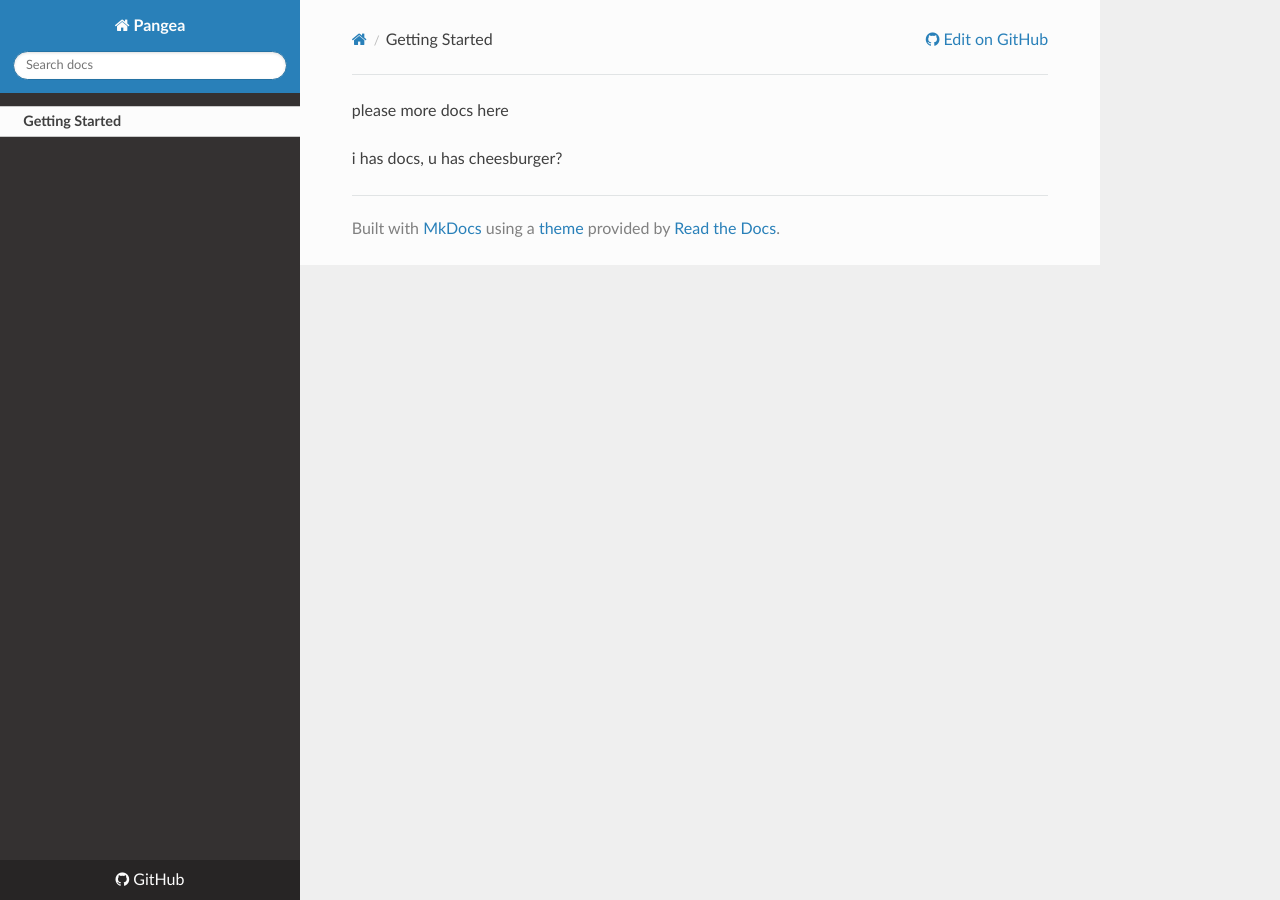
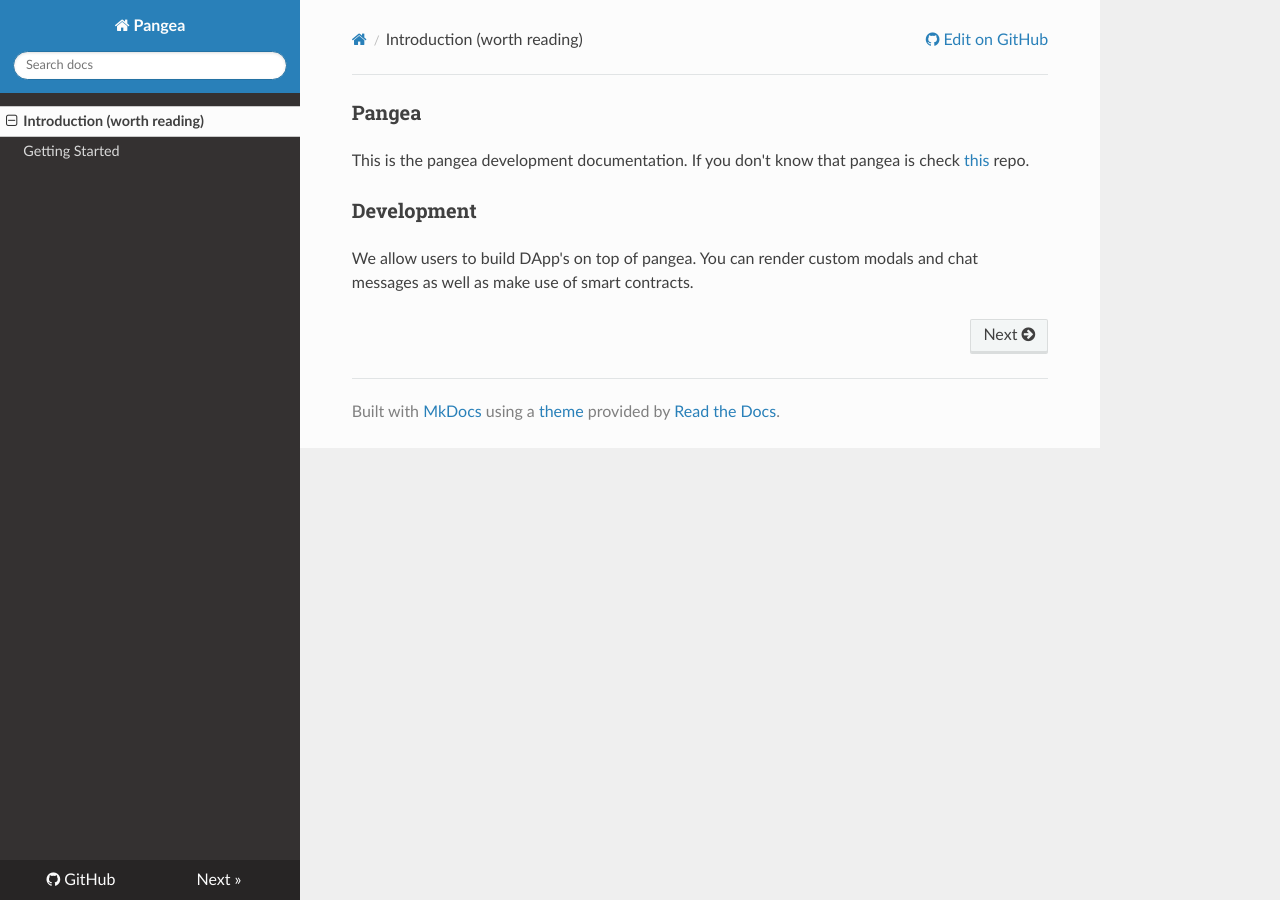
Before and after one commit to Bit-Nation/pangea-developer-documentation, an MkDocs documentation site: the page built from docs/index.md, in a window 1280 px wide. Built offline with MkDocs 1.6.1, drawn with Linux system fonts in a browser that asks for light colours; nearby versions of some CDN libraries; old or Windows-style settings are respelled for this version of MkDocs.

Commit message:
[docs] added basic instructions

```diff
--- a/docs/index.md
+++ b/docs/index.md
@@ -1,3 +1,6 @@
-please more docs here
+### Pangea
+This is the pangea development documentation. If you don't know that pangea is check
+[this](https://github.com/Bit-Nation/Pangea-Docs) repo.
 
-i has docs, u has cheesburger?
+### Development
+We allow users to build DApp's on top of pangea. You can render custom modals and chat messages as well as make use of smart contracts.
--- a/mkdocs.yml
+++ b/mkdocs.yml
@@ -3,5 +3,6 @@ site_url: https://bitnation.co
 repo_url: https://github.com/Bit-Nation/pangea-developer-documentation
 site_dir: docs_build
 pages:
-  - Getting Started: index.md
+  - Introduction (worth reading): index.md
+  - Getting Started: getting_started.md
 theme: readthedocs
```
Also changed, not shown: docs/getting_started.md (added, +19 -0 lines).
